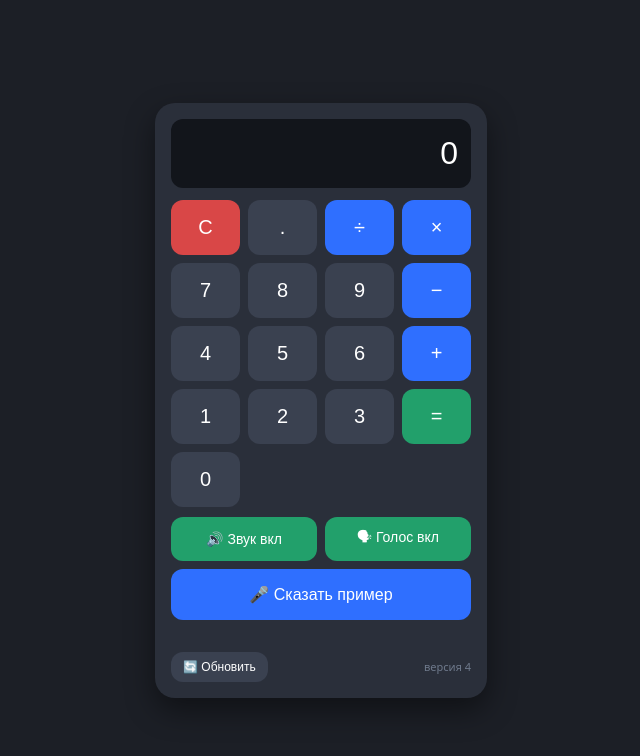
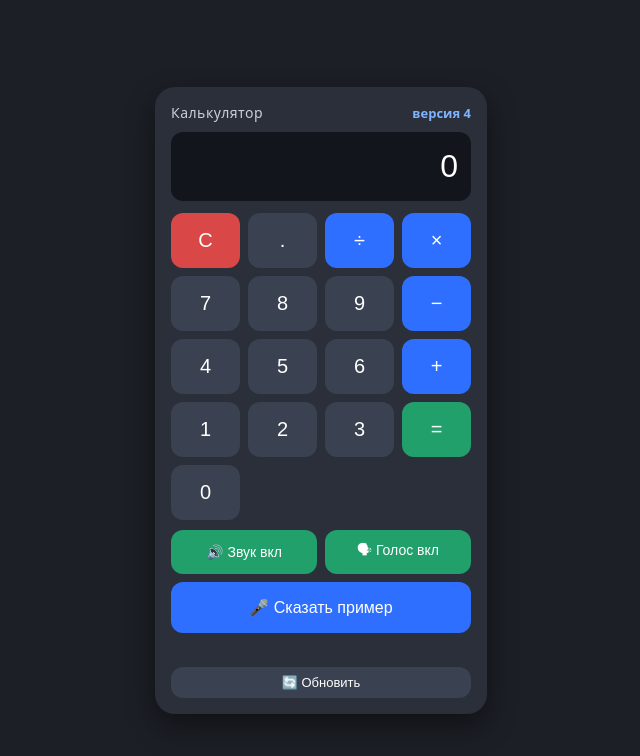
Before and after one commit to greagre/calculator, a plain HTML site: page index.html in a window 1280 px wide. Shown: the whole page, without its empty margins (319-959 px from the left). Drawn offline with Linux system fonts and the light colour scheme.

Commit message:
Показать версию заметно: плашка в шапке калькулятора

```diff
--- a/index.html
+++ b/index.html
@@ -19,6 +19,13 @@
     width: 300px; max-width: 100%; padding: 16px; border-radius: 20px;
     background: #2a2f3a; box-shadow: 0 12px 30px rgba(0,0,0,.45);
   }
+  .head {
+    display: flex; justify-content: space-between; align-items: baseline;
+    margin-bottom: 10px;
+  }
+  .head .title { font-size: 14px; color: #c8d0dd; letter-spacing: .5px; }
+  #ver { font-size: 13px; color: #7fb3ff; font-weight: 600; }
+
   #display {
     width: 100%; box-sizing: border-box; padding: 16px 12px;
     margin-bottom: 12px; border: none; border-radius: 12px;
@@ -64,15 +71,17 @@
   }
   #install[hidden] { display: none; }
 
-  .footer {
-    display: flex; gap: 8px; align-items: center; margin-top: 8px;
-  }
-  .footer .tool { flex: 0 0 auto; padding: 8px 12px; font-size: 12px; opacity: 1; }
-  #ver { margin-left: auto; font-size: 11px; color: #6f7a8c; }
+  .footer { display: flex; gap: 8px; align-items: center; margin-top: 10px; }
+  .footer .tool { flex: 1; padding: 8px 12px; font-size: 13px; opacity: 1; }
 </style>
 </head>
 <body>
   <div class="calc">
+    <div class="head">
+      <span class="title">Калькулятор</span>
+      <span id="ver">версия 4</span>
+    </div>
+
     <input id="display" value="0" readonly>
     <div class="keys">
       <button class="clr" data-action="clear">C</button>
@@ -110,7 +119,6 @@
 
     <div class="footer">
       <button type="button" id="refresh" class="tool">🔄 Обновить</button>
-      <span id="ver">версия 4</span>
     </div>
   </div>
 
```
